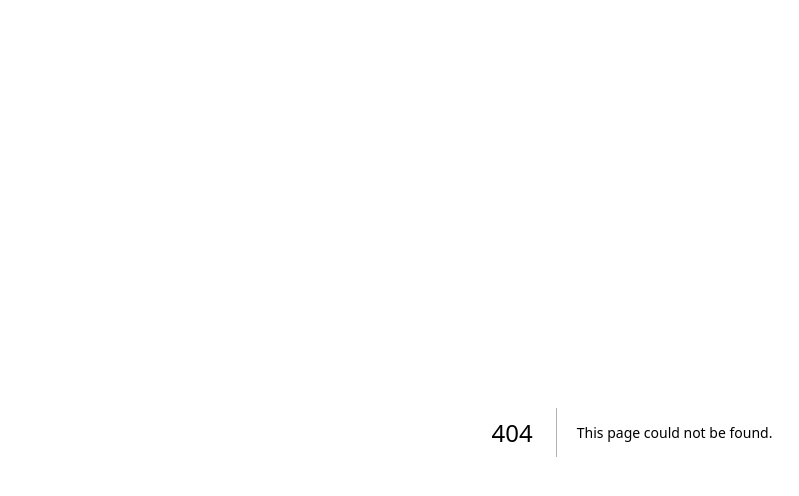
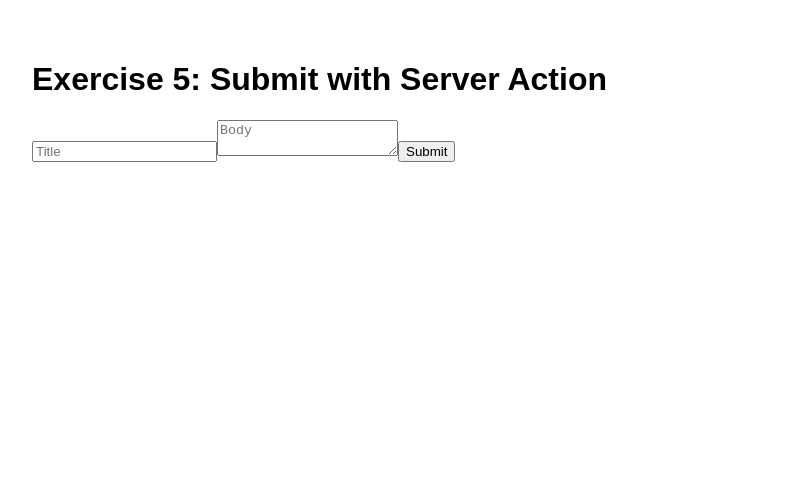
Before and after one commit to boaanes/ssr-workshop, a Next.js app: page /oppg5 in a window 1280 px wide. Before the commit this address had no page. Shown: the top 496 px of the page, without its empty margins (8-807 px from the left). Built offline with nearby package versions, Linux system fonts and the light colour scheme.

Commit message:
Add server actions task

```diff
--- /dev/null
+++ b/src/app/oppg5/page.tsx
@@ -0,0 +1,37 @@
+"use client";
+
+import { useState } from "react";
+
+// 🧠 Oppgave: Flytt logikken for å opprette en post til en server action (ikke inne i komponenten)
+// https://nextjs.org/docs/app/building-your-application/data-fetching/server-actions-and-mutations
+export default function Oppg5Form() {
+  const [message, setMessage] = useState("");
+
+  async function handleSubmit(formData: FormData) {
+    const title = formData.get("title");
+    const body = formData.get("body");
+
+    // TODO: Flytt dette til en server action
+    await fetch("https://jsonplaceholder.typicode.com/posts", {
+      method: "POST",
+      body: JSON.stringify({ title, body }),
+      headers: {
+        "Content-type": "application/json; charset=UTF-8",
+      },
+    });
+
+    setMessage("Post submitted!");
+  }
+
+  return (
+    <div>
+      <h1>Exercise 5: Submit with Server Action</h1>
+      <form action={handleSubmit}>
+        <input name="title" placeholder="Title" required />
+        <textarea name="body" placeholder="Body" required />
+        <button type="submit">Submit</button>
+      </form>
+      {message && <p>{message}</p>}
+    </div>
+  );
+}
```
